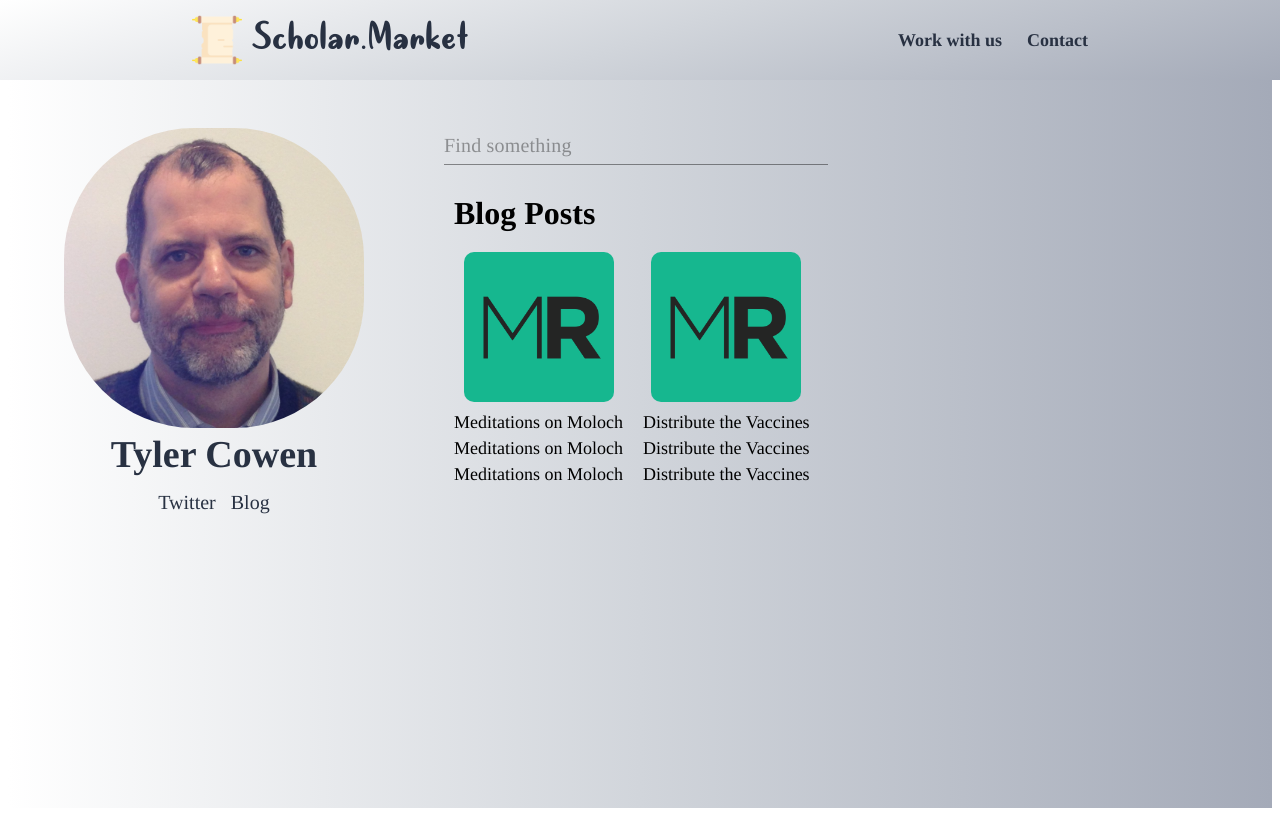
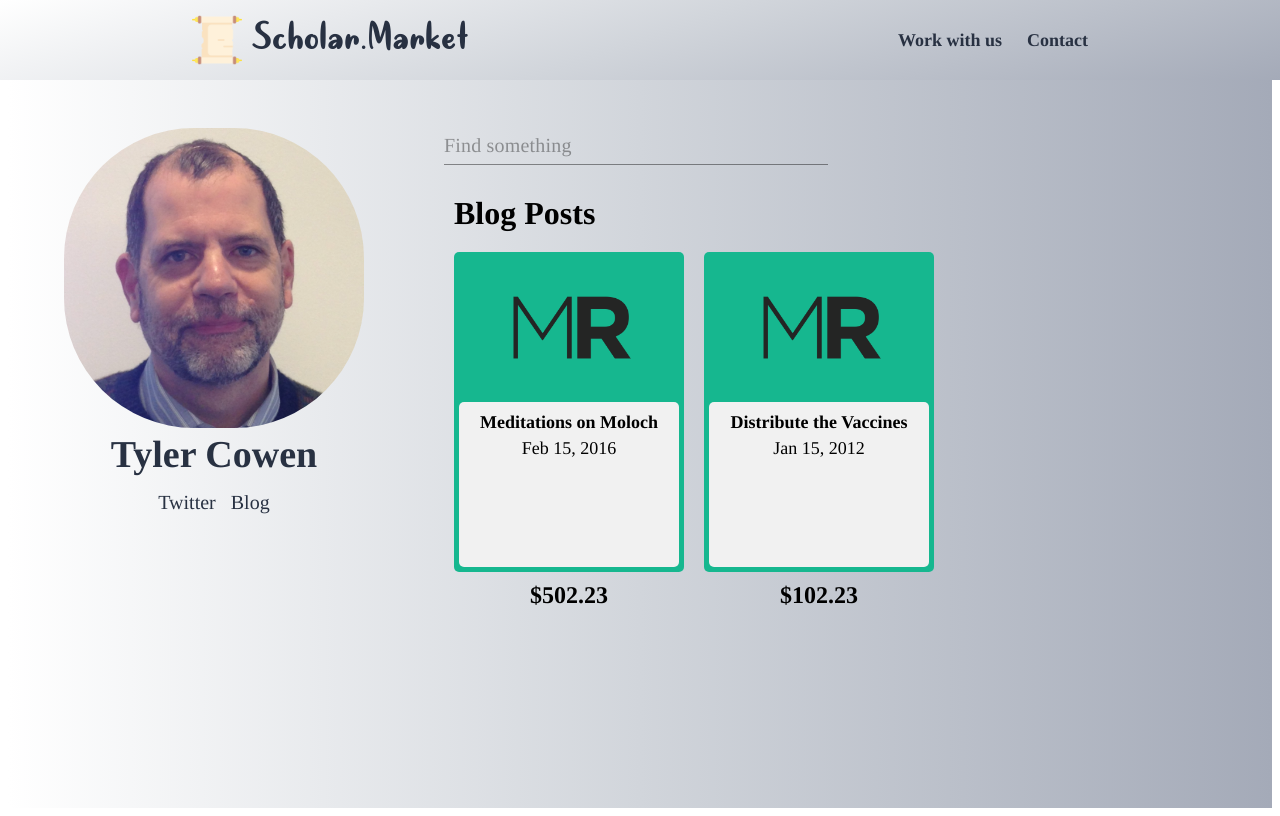
Before and after one commit to SamT6/NFTHack-BlogNFT, a React (Create React App) app in the folder client/: page /creator in a window 1280 px wide. Built offline with nearby package versions, Linux system fonts and the light colour scheme.

Commit message:
card like objects

```diff
--- a/client/src/screens/Creator.js
+++ b/client/src/screens/Creator.js
@@ -164,22 +164,52 @@ export default class Creator extends Component {
     return (
       <div
         style={{
-          marginLeft: 10,
-          marginRight: 10,
           display: "flex",
           flexDirection: "column",
           alignItems: "center",
         }}
       >
-        <img src={MR} style={{ width: 150, height: 150, borderRadius: 10 }} />
-        <div style={{ fontFamily: "tinos", fontSize: 18, marginTop: 10 }}>
-          {item.title}
+        <div
+          style={{
+            marginLeft: 10,
+            marginRight: 10,
+            display: "flex",
+            flexDirection: "column",
+            justifyContent: "space-between",
+            alignItems: "center",
+            cursor: "pointer",
+            height: 320,
+            backgroundColor: "#16b78f",
+            width: 230,
+            borderRadius: 5,
+          }}
+        >
+          <img src={MR} style={{ width: 150, height: 150, borderRadius: 10 }} />
+
+          <div
+            style={{
+              backgroundColor: "#f1f1f1",
+              marginBottom: 5,
+              borderRadius: 5,
+              width: 220,
+              height: 200,
+              display: "flex",
+              flexDirection: "column",
+              alignItems: "center",
+            }}
+          >
+            <div
+              style={{ fontFamily: "tinos-bold", fontSize: 18, marginTop: 10 }}
+            >
+              {item.title}
+            </div>
+            <div style={{ fontFamily: "tinos", fontSize: 18, marginTop: 5 }}>
+              {item.date}
+            </div>
+          </div>
         </div>
-        <div style={{ fontFamily: "tinos", fontSize: 18, marginTop: 5 }}>
-          {item.title}
-        </div>
-        <div style={{ fontFamily: "tinos", fontSize: 18, marginTop: 5 }}>
-          {item.title}
+        <div style={{ fontFamily: "tinos-bold", fontSize: 24, marginTop: 10 }}>
+          {"$" + item.price}
         </div>
       </div>
     );
```
